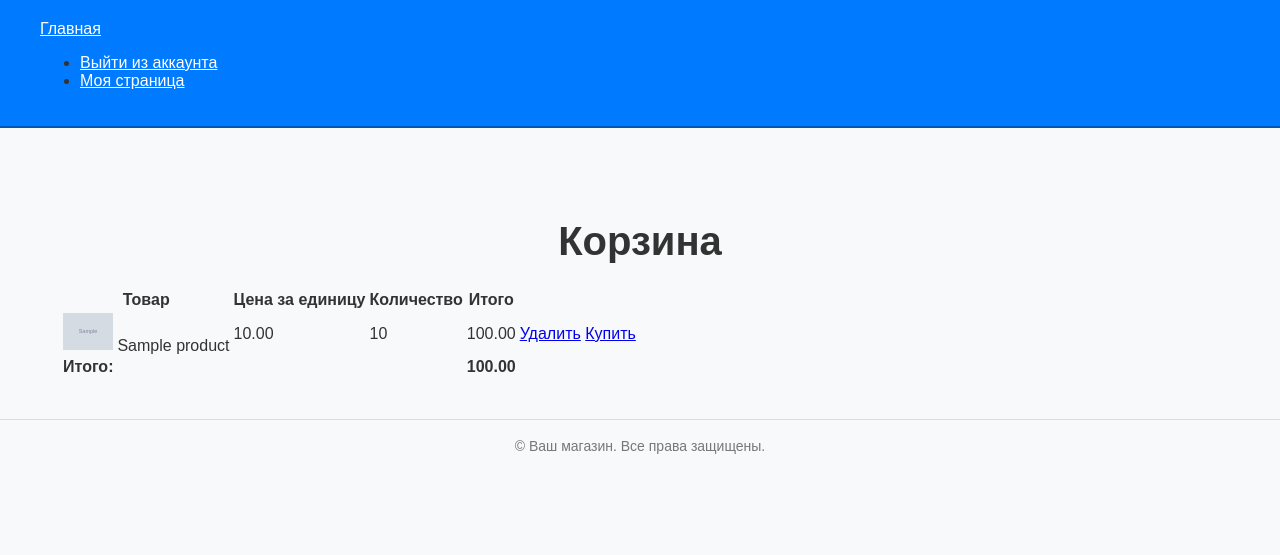
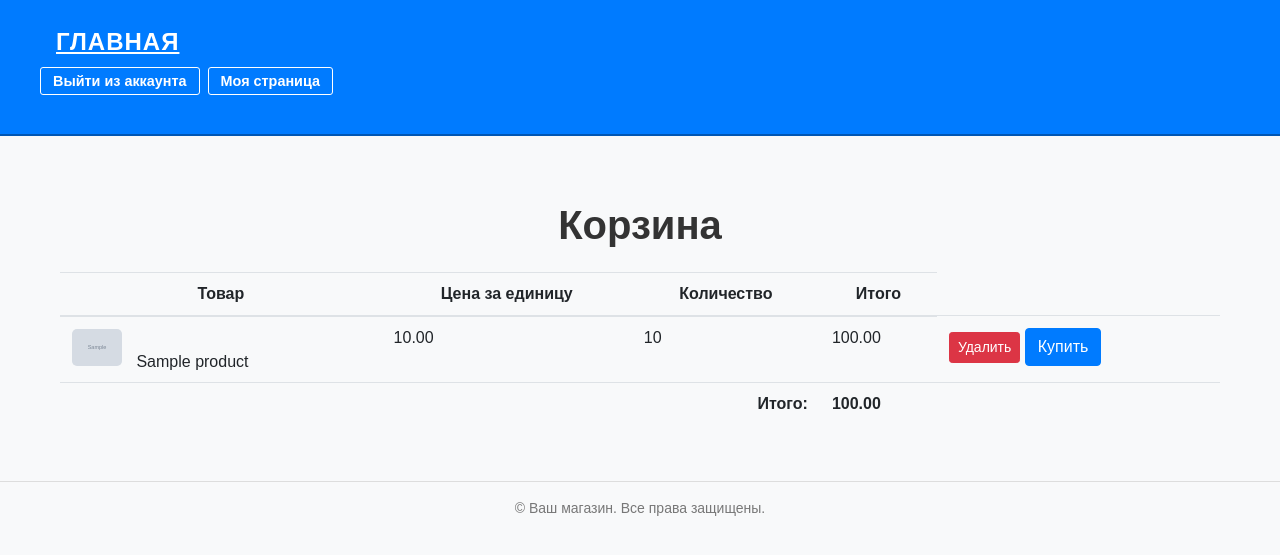
Before and after one commit to Vladislav19121/Diplom, a Django app: page /cart/ in a window 1280 px wide. Shown: the top 555 px of the page. Run offline with Django 5.2, Linux system fonts and the light colour scheme; a user stored in the database is signed in; tables that the repository leaves empty hold one stand-in row (values such as "Sample post"); grey boxes marked "Sample" are stand-in pictures.

Commit message:
добавил стилей немного

```diff
--- a/shop_app/static/base.css
+++ b/shop_app/static/base.css
@@ -17,19 +17,56 @@ body {
 .navbar {
     background-color: #007bff;
     border-bottom: 2px solid #0056b3;
+    padding: 0.5rem 0; /* Уменьшил общий padding панели */
 }
 
-.navbar .navbar-brand, .navbar .nav-link {
+.navbar .navbar-brand {
     color: #fff;
+    font-size: 1.5rem;
+    font-weight: bold;
+    text-transform: uppercase;
+    letter-spacing: 1px;
+    margin-right: auto; /* Push brand to the left, buttons to the right */
+    margin-left: 1rem; /* Added to align brand to the left */
+}
+
+.navbar .navbar-nav {
+    margin-left: 0;
+    display: flex;
+    align-items: center; /* Vertically center items */
+    list-style-type: none; /* Убирает точки вокруг навигационных элементов */
+    padding-left: 0; /* Убирает отступ */
+}
+
+.navbar .nav-item {
+    margin-right: 0.5rem; /* Уменьшил отступ между кнопками */
+}
+
+.navbar .nav-link {
+    color: #fff;
+    font-size: 0.9rem; /* Уменьшил размер шрифта */
+    padding: 0.3rem 0.75rem; /* Уменьшил padding */
+    background-color: transparent; /* Make background transparent */
+    border: 1px solid #fff; /* Add a white border */
+    border-radius: 3px; /* Уменьшил радиус скругления */
+    transition: background-color 0.3s, color 0.3s, box-shadow 0.3s, transform 0.3s;
+    text-align: center;
+    text-decoration: none;
+    box-shadow: none; /* Remove initial box shadow */
+    font-weight: bold; /* Make text bold */
+    outline: none; /* Убирает обводку при фокусировке */
 }
 
 .navbar .nav-link:hover {
-    color: #ddd;
+    background-color: rgba(255, 255, 255, 0.2); /* Slightly darker background on hover */
+    color: #fff;
+    box-shadow: none; /* Remove box shadow on hover */
+    transform: translateY(-1px); /* Slightly lift button on hover */
 }
 
 /* Основной контент */
 .mt-4 {
-    margin-top: 1.5rem;
+    margin-top: 5.5rem; /* Adjusted for fixed navbar height */
 }
 
 h1 {
@@ -72,4 +109,14 @@ footer p {
     p {
         font-size: 0.875rem;
     }
+    .nav-link {
+        text-decoration: none; /* Убирает точки вокруг ссылок */
+        outline: none; /* Убирает обводку при фокусировке */
+    }
+    .nav-link:focus {
+        outline: none; /* Убирает обводку при фокусировке */
+    }
+    .nav-item {
+        list-style-type: none; /* Убирает точки вокруг навигационных элементов */
+    }
 }
--- /dev/null
+++ b/shop_app/static/cart.css
@@ -0,0 +1,121 @@
+/* Основные стили */
+body {
+    font-family: 'Arial', sans-serif;
+    background-color: #f8f9fa;
+    color: #333;
+    margin: 0;
+    padding: 0;
+}
+
+.container {
+    max-width: 1200px;
+    margin: auto;
+    padding: 20px;
+}
+
+/* Заголовок корзины */
+h1 {
+    font-size: 2.5rem;
+    font-weight: bold;
+    text-align: center;
+    margin-bottom: 1.5rem;
+}
+
+/* Таблица */
+.table {
+    width: 100%;
+    margin-bottom: 1rem;
+    color: #212529;
+    border-collapse: collapse;
+}
+
+.table th,
+.table td {
+    padding: 0.75rem;
+    vertical-align: top;
+    border-top: 1px solid #dee2e6;
+}
+
+.table thead th {
+    vertical-align: bottom;
+    border-bottom: 2px solid #dee2e6;
+}
+
+.table tbody + tbody {
+    border-top: 2px solid #dee2e6;
+}
+
+/* Изображения товаров */
+.table img {
+    max-width: 50px;
+    height: auto;
+    border-radius: 5px;
+    margin-right: 10px;
+}
+
+/* Стили для кнопок */
+.btn {
+    display: inline-block;
+    font-weight: 400;
+    color: #fff;
+    text-align: center;
+    vertical-align: middle;
+    user-select: none;
+    background-color: #007bff; /* Синий фон для кнопок */
+    border: 1px solid #007bff;
+    padding: 0.375rem 0.75rem;
+    font-size: 1rem;
+    line-height: 1.5;
+    border-radius: 0.25rem;
+    transition: color 0.15s ease-in-out, background-color 0.15s ease-in-out, border-color 0.15s ease-in-out, box-shadow 0.15s ease-in-out;
+    text-decoration: none; /* Убираем подчеркивание */
+}
+
+.btn:hover {
+    background-color: #0056b3; /* Темно-синий фон при наведении */
+    border-color: #0056b3;
+}
+
+.btn-danger {
+    background-color: #dc3545;
+    border-color: #dc3545;
+}
+
+.btn-danger:hover {
+    background-color: #bd2130;
+    border-color: #b21f2d;
+}
+
+.btn-sm {
+    padding: 0.25rem 0.5rem;
+    font-size: 0.875rem;
+    line-height: 1.5;
+    border-radius: 0.2rem;
+}
+
+.mt-auto {
+    margin-top: auto;
+}
+
+.text-right {
+    text-align: right;
+}
+
+@media (max-width: 768px) {
+    .container {
+        padding: 10px;
+    }
+
+    h1 {
+        font-size: 2rem;
+    }
+
+    .table th,
+    .table td {
+        padding: 0.5rem;
+    }
+
+    .btn {
+        width: 100%; /* Кнопки занимают всю ширину на маленьких экранах */
+    }
+}
--- a/shop_app/templates/base.html
+++ b/shop_app/templates/base.html
@@ -5,6 +5,7 @@
     <link rel="stylesheet" href="{% static 'base.css' %}">
     <meta charset="UTF-8">
     <meta name="viewport" content="width=device-width, initial-scale=1.0">
+    <meta name="description" content="Описание вашей страницы">
     <title>{% block title %}Сайт{% endblock %}</title>
     {% block styles %}
     {% endblock %}
@@ -12,15 +13,14 @@
 <body>
 
     <!-- Шапка сайта (Navigation Bar) -->
+    <header>
         <nav class="navbar navbar-expand-lg navbar-light bg-light">
             <div class="container">
                 <a class="navbar-brand" href="/">Главная</a>
-            </button>
                 <div class="collapse navbar-collapse" id="navbarNav">
                     <ul class="navbar-nav">
                         {% if user.is_authenticated %}
                         <li class="nav-item"><a class="nav-link" href="{% url 'logout' %}">Выйти из аккаунта</a></li>
-                    </li>
                         {% else %}
                         <li class="nav-item"><a class="nav-link" href="{% url 'login' %}">Войти в аккаунт</a></li>
                         <li class="nav-item"><a class="nav-link" href="{% url 'registration' %}">Зарегистрироваться</a></li>
@@ -28,19 +28,19 @@
                         {% if user.is_authenticated and not show_button %}
                         <li class="nav-item"><a class="nav-link" href="{% url 'user_page' id=user.id %}">Моя страница</a></li>
                         {% endif %}
-                    </li>
                     </ul>
                 </div>
             </div>
         </nav>
+    </header>
 
     <!-- Основной контент страницы -->
-    <div class="container mt-4">
+    <main class="container mt-4">
         {% block content %}
             <h1>Привет!</h1>
             <p>Это базовый шаблон. Замените этот контент в дочерних шаблонах.</p>
         {% endblock %}
-    </div>
+    </main>
 
     <!-- Подвал сайта -->
     <footer class="bg-light text-center py-3 mt-5">
--- a/shop_app/templates/cart.html
+++ b/shop_app/templates/cart.html
@@ -1,6 +1,8 @@
 {% extends 'base.html' %}
+{% load static %}
 
 {% block content %}
+<link rel="stylesheet" href="{% static 'cart.css' %}">
 <div class="container">
     <h1>Корзина</h1>
 
--- a/shop_app/templates/my_announcements.html
+++ b/shop_app/templates/my_announcements.html
@@ -1,8 +1,9 @@
 {% extends 'base.html' %}
-
+{% load static %}
 {% block title %}Мои обьявления{% endblock %}
 
 {% block content %}
+<link rel="stylesheet" href="{% static 'my_announcements.css' %}">
     {% for announcement in announcements %}
         <ul>
             <img src="{{ announcement.image.url }}" class="card-img-top" alt="{{ announcement.name }}">
--- a/shop_app/templates/orders.html
+++ b/shop_app/templates/orders.html
@@ -1,8 +1,9 @@
 {% extends 'base.html' %}
-
+{% load static %}
 {% block title %}Заказы{% endblock %}
 
 {% block content %}
+<link rel="stylesheet" href="{% static 'orders.css' %}">
     <h1>Мои заказы</h1>
     {% for order in orders %}
         <ul>
--- a/shop_app/templates/product_announcement.html
+++ b/shop_app/templates/product_announcement.html
@@ -1,6 +1,7 @@
-{% block title %}<h1>{{ product.category.name }}</h1>{% endblock %}
+{% load static %}
 
 {% block content %}
+    <link rel="stylesheet" href="{% static 'product_announcement.css' %}">
 
     <div class="container mt-5">
         <div class="row">
--- a/shop_app/templates/user_page.html
+++ b/shop_app/templates/user_page.html
@@ -1,8 +1,10 @@
+
 {% extends 'base.html' %}
-
+{% load static %}
 {% block title %}Ваш профиль{% endblock %}
 
 {% block content %}
+<link rel="stylesheet" href="{% static 'user_page.css' %}">
 <ul>
     <li><a href="{% url 'cart' %}" class="btn btn-danger">Моя корзина</a></li>
     <li><a href="{% url 'orders' %}" class="btn btn-danger">Мои заказы</a></li>
```
Also changed, not shown: shop_app/static/orders.css (added, +91 -0 lines), shop_app/static/product_announcement.css (added, +95 -0 lines), shop_app/static/user_page.css (added, +75 -0 lines), shop_app/static/my_announcements.css (added). Lines whose indentation alone changed are shown as unchanged.
